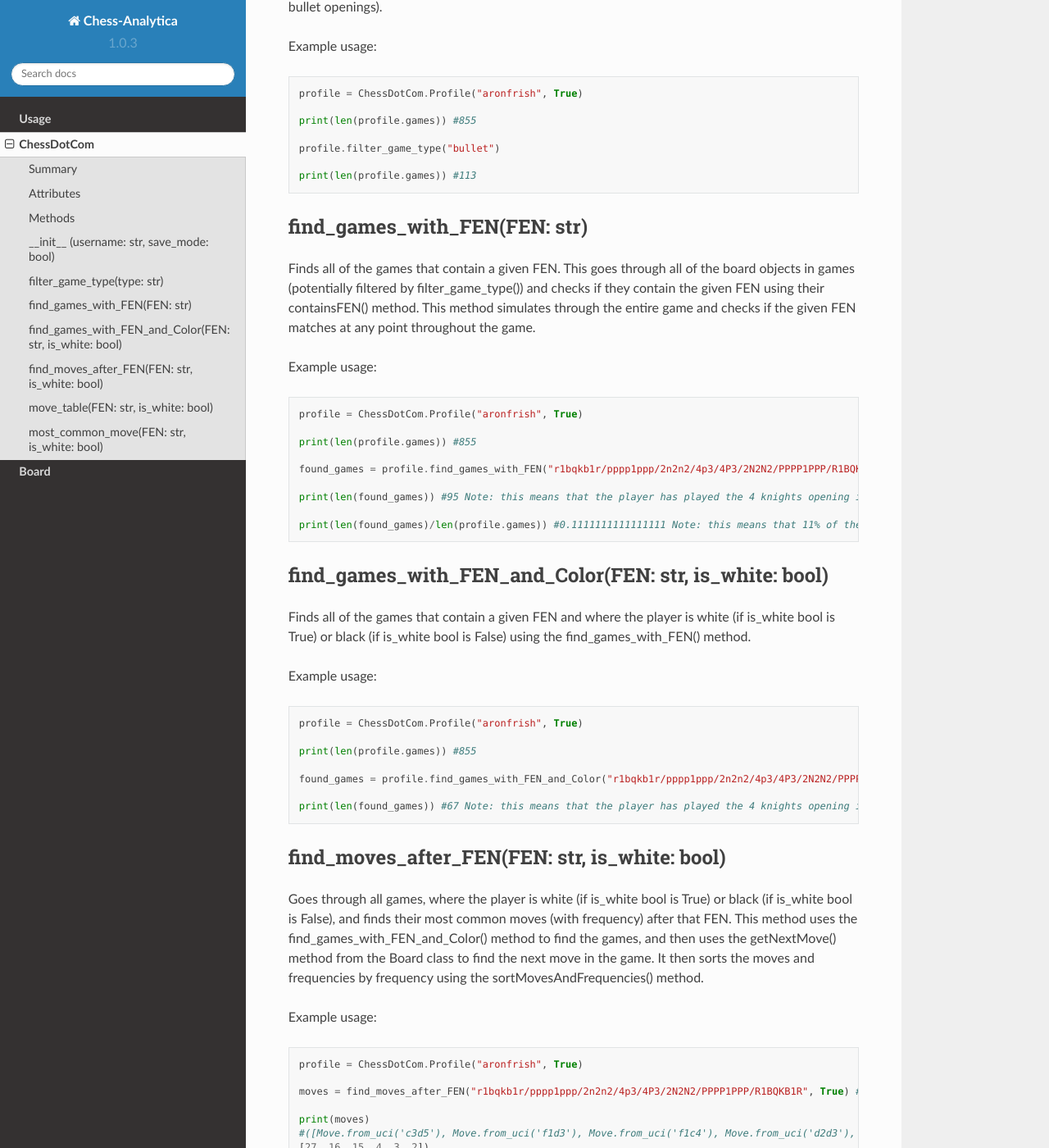
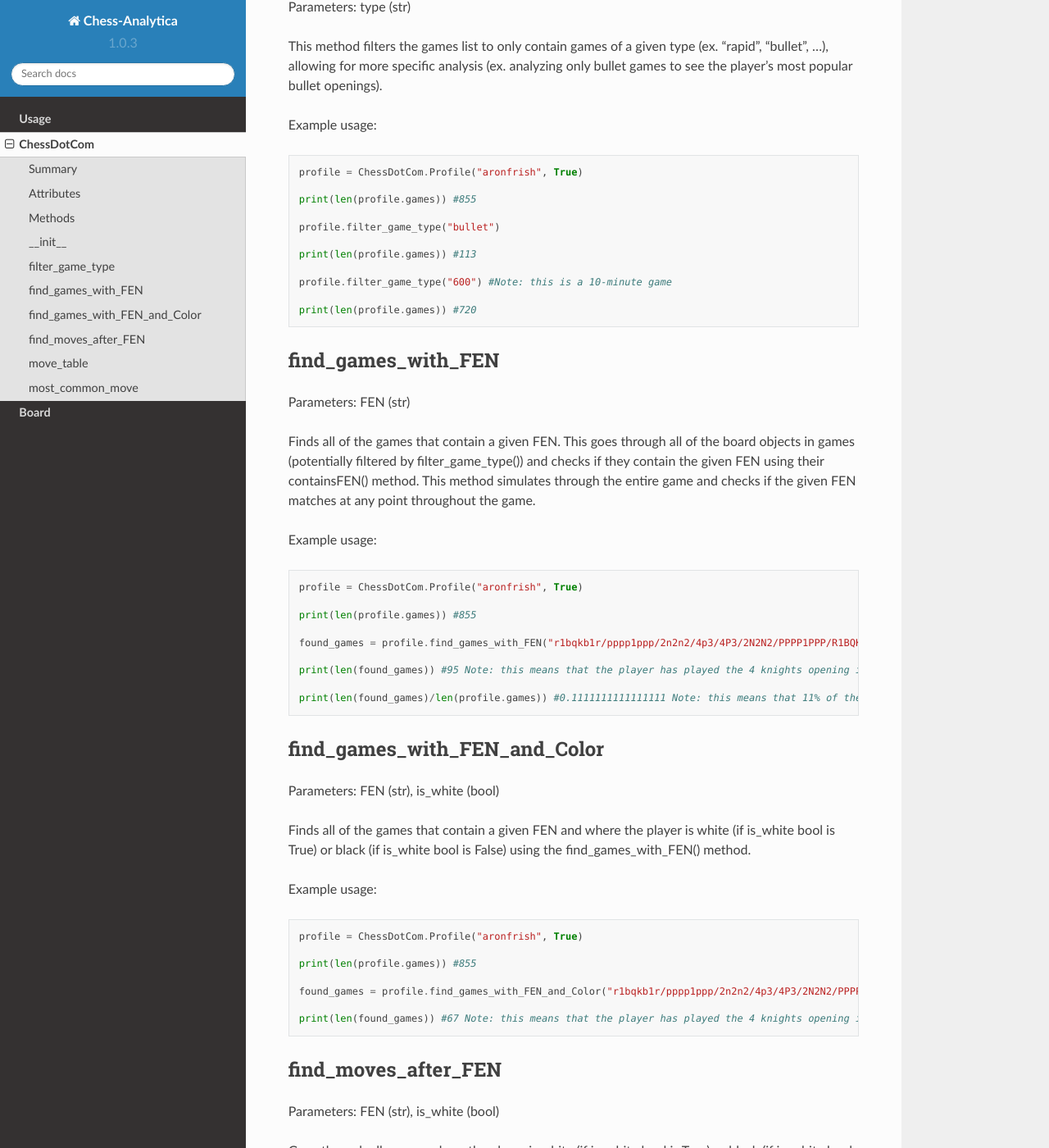
Before and after one commit to frishberg/Chess-Analytica, a Sphinx documentation site: the page built from docs/source/chessdotcom.rst, in a window 1280 px wide and 1400 px high, scrolled down 2686 px. Shown: the whole window at 82% size. Built offline with Sphinx 7.4.7 and the Read the Docs theme 2.0.0, drawn with Linux system fonts in a browser that asks for light colours; some of the changed lines change nothing that is shown; some of the changed text lies outside the part shown.

Commit message:
cleaning up ChessDotCom documentation

```diff
--- a/docs/source/chessdotcom.rst
+++ b/docs/source/chessdotcom.rst
@@ -79,8 +79,10 @@ Below I've provided all useful methods of the Profile class, along with a brief
 
 **Note:** There are some methods that I don't include in this list, such as the import_json_from_url method (which is used to scrape from the chess.com API), as they are not meant to be used by the user, and are only meant to be used by the other more important methods.
 
-__init__ (username: str, save_mode: bool)
+__init__
 ---------------------------------------------------------------------
+Parameters: username (str), save_mode (bool)
+
 This serves as the onstructor method for the Profile class.  It takes in the username of the player and uses class methods to scrape the chess.com API for the player's profile, stats, current games, and games,
 and then modifies the data to be more useful and accessible.  It also stores the games as Board objects, which can be used to get information about the games and play through the sequence of moves.
 
@@ -95,8 +97,10 @@ Example usage:
    print(profile.username) #aronfrish
 
 
-filter_game_type(type: str)
+filter_game_type
 ---------------------------
+Parameters: type (str)
+
 This method filters the games list to only contain games of a given type (ex. "rapid", "bullet", ...), allowing for more specific analysis (ex. analyzing only bullet games to see the player's most popular bullet openings).
 
 Example usage:
@@ -111,8 +115,14 @@ Example usage:
 
    print(len(profile.games)) #113
 
-find_games_with_FEN(FEN: str)
+   profile.filter_game_type("600") #Note: this is a 10-minute game
+
+   print(len(profile.games)) #720
+
+find_games_with_FEN
 ---------------------------------
+Parameters: FEN (str)
+
 Finds all of the games that contain a given FEN.  This goes through all of the board objects in games (potentially filtered by filter_game_type()) and checks if they contain the given FEN using their containsFEN() method.  This method simulates through the entire game and checks if the given FEN matches at any point throughout the game.
 
 Example usage:
@@ -129,8 +139,10 @@ Example usage:
 
    print(len(found_games)/len(profile.games)) #0.1111111111111111 Note: this means that 11% of the player's games contained the 4 knights opening
 
-find_games_with_FEN_and_Color(FEN: str, is_white: bool)
+find_games_with_FEN_and_Color
 ------------------------------------------------------------
+Parameters: FEN (str), is_white (bool)
+
 Finds all of the games that contain a given FEN and where the player is white (if is_white bool is True) or black (if is_white bool is False) using the find_games_with_FEN() method.
 
 Example usage:
@@ -145,8 +157,10 @@ Example usage:
 
    print(len(found_games)) #67 Note: this means that the player has played the 4 knights opening in 67 of their games as white
 
-find_moves_after_FEN(FEN: str, is_white: bool)
+find_moves_after_FEN
 ------------------------------------------------
+Parameters: FEN (str), is_white (bool)
+
 Goes through all games, where the player is white (if is_white bool is True) or black (if is_white bool is False), and finds their most common moves (with frequency) after that FEN.  This method uses the find_games_with_FEN_and_Color() method to find the games, and then uses the getNextMove() method from the Board class to find the next move in the game.  It then sorts the moves and frequencies by frequency using the sortMovesAndFrequencies() method.
 
 Example usage:
@@ -162,8 +176,10 @@ Example usage:
    [27, 16, 15, 4, 3, 2])
    #Note: this means that in the four knights opening, the player's most common move as white was c3d5, which they played 27 times, their second most common move was f1d3, which they played 16 times, and so on
 
-move_table(FEN: str, is_white: bool)
+move_table
 --------------------------------------------
+Parameters: FEN (str), is_white (bool)
+
 Returns a printable table of the most frequent moves after a given FEN, where the player is white (if is_white bool is True) or black (if is_white bool is False).  This method uses the find_moves_after_FEN() method to find the moves and frequencies, and then formats them into a printable table.
 
 Example usage:
@@ -185,8 +201,10 @@ Example usage:
 
    #Note: this means that in the four knights opening, the player's most common move as black was f1c4, which they played 11 times, their second most common move was d2d4, which they played 5 times, and so on
 
-most_common_move(FEN: str, is_white: bool)
+most_common_move
 ----------------------------------------------
+Parameters: FEN (str), is_white (bool)
+
 Returns the most frequent move after a given FEN, where the player is white (if is_white bool is True) or black (if is_white bool is False).  This method uses the find_moves_after_FEN() method to find the moves and frequencies, and then returns the first move in the list of moves (which is the most frequent move).
 
 Example usage:
```
